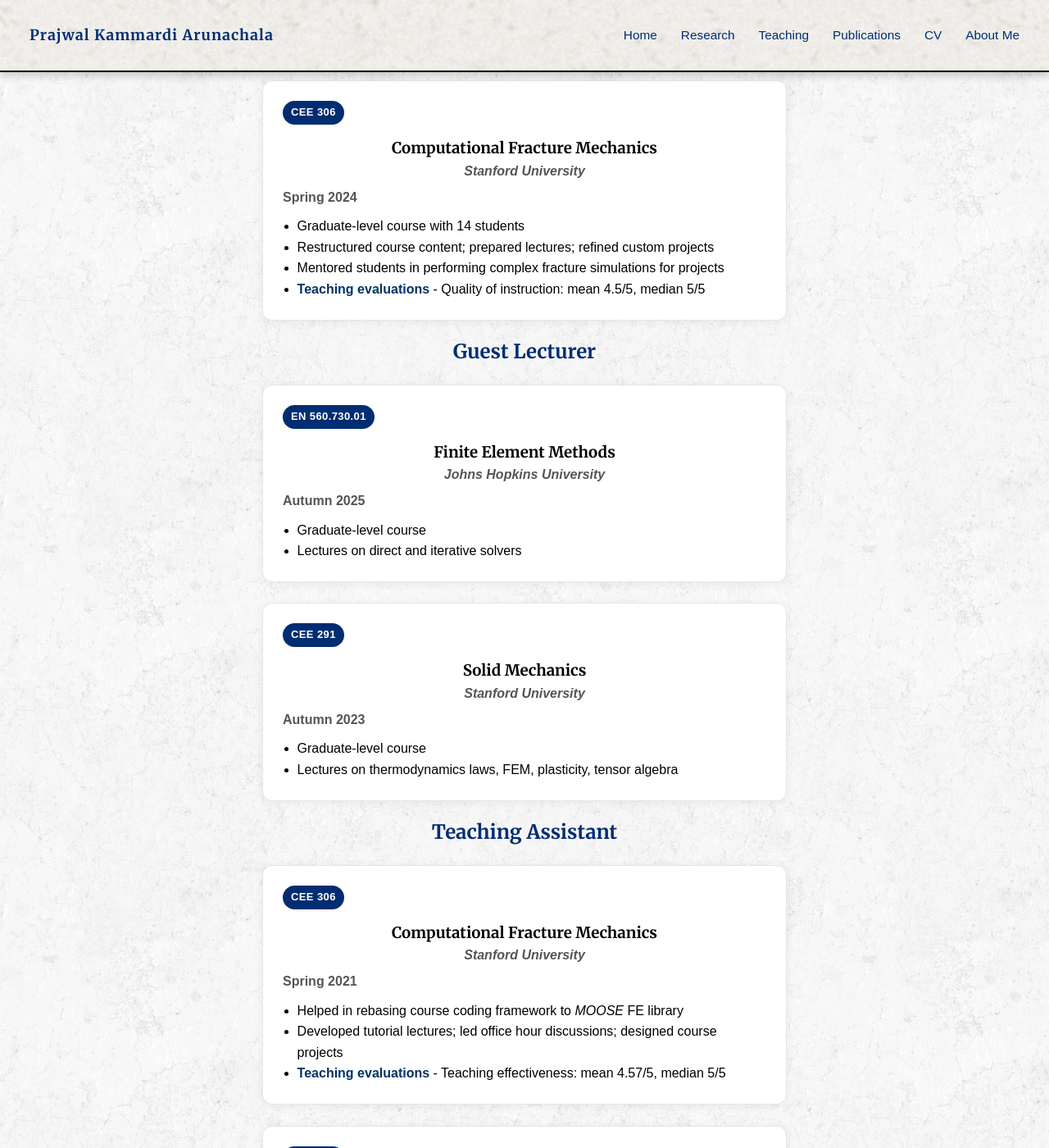
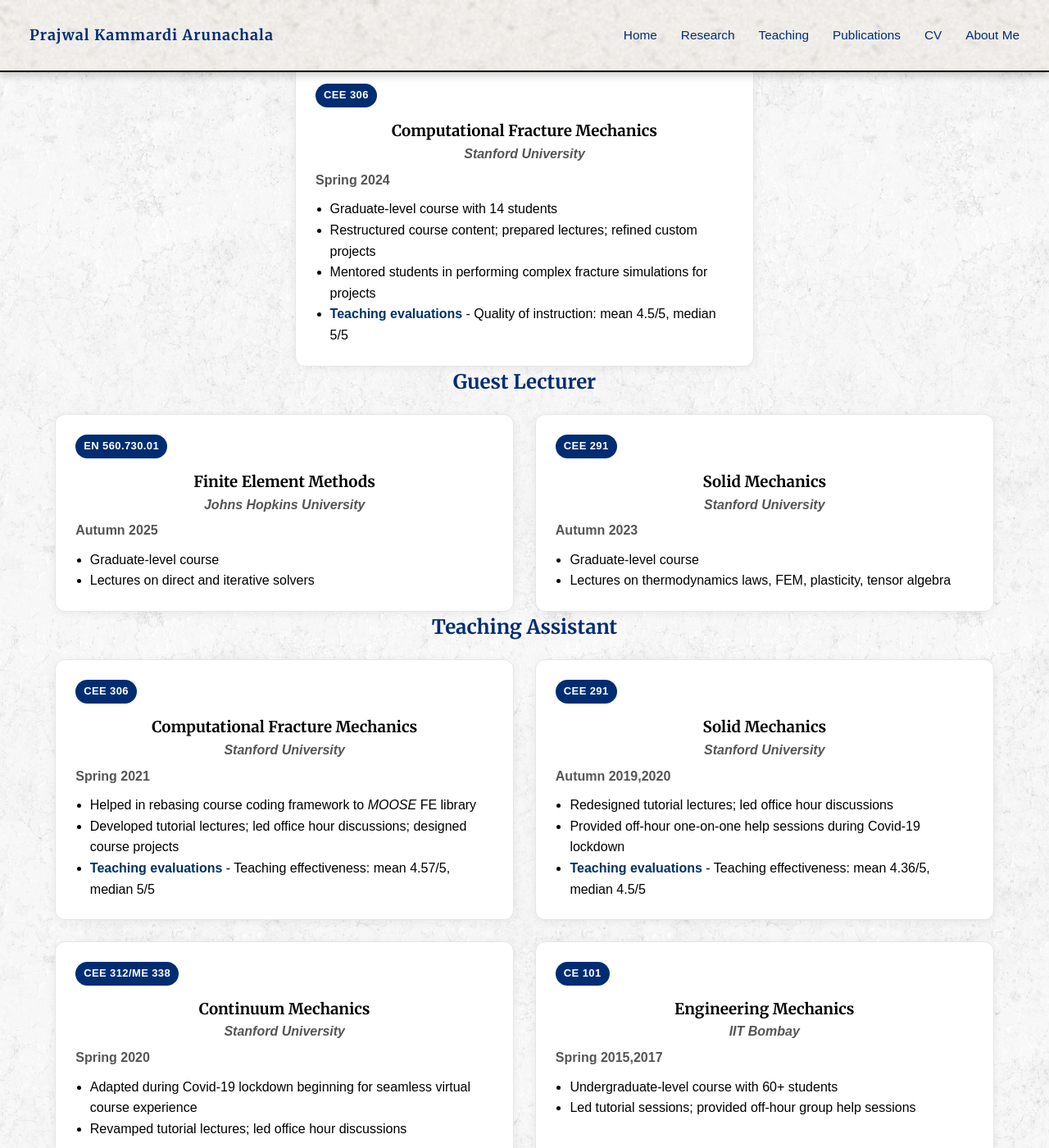
Before and after one commit to prajwalka/prajwalka.github.io, a Jekyll site: the page built from teaching.md, in a window 1280 px wide and 1400 px high. Shown: the whole window at 82% size. Built offline with Jekyll 4.4.1, drawn with Linux system fonts in a browser that asks for light colours; some web fonts are replaced; some of the changed text lies outside the part shown.

Commit message:
updating teaching

```diff
--- a/assets/style.css
+++ b/assets/style.css
@@ -422,10 +422,12 @@ main a:active {
 
 /* Teaching section formatting */
 .teaching {
+  display:flow-root;
   max-width: clamp(700px, 90vw, 1400px);
   margin: 0 auto;
-  padding-top: clamp(10px, 5vw, 20px);
+  padding-top: clamp(12px, 1.5vw, 24px);
   padding-bottom: clamp(24px, 5vw, 80px);
+  overflow: visible;
 }
 
 .teaching-card .course-title,
@@ -435,27 +437,38 @@ main a:active {
 
 .teaching h2 {
   color: var(--heading-color, #002D72);
+  margin-top:0;
 }
 
 .teaching-grid {
   display: grid;
   gap: clamp(16px, 2vw, 32px);
   justify-content: center;
-  grid-template-columns: repeat(auto-fit, minmax(320px, 640px));
+  grid-template-columns: repeat(auto-fit, minmax(320px, 560px));
+  margin-top: clamp(8px, 1vw, 16px);
 }
+
+.teaching-card:first-child {
+  margin-top: 0;
+}
+
+.teaching, .teaching h2 {
+  scroll-margin-top: var(--sticky-header, 80px);
+}
+
 
 /* Column count overrides applied by JS */
 .teaching-grid.cols-1 {
-  grid-template-columns: repeat(1, minmax(320px, 480px));
+  grid-template-columns: repeat(1, minmax(320px, 560px));
 }
 .teaching-grid.cols-2 {
-  grid-template-columns: repeat(2, minmax(320px, 480px));
+  grid-template-columns: repeat(2, minmax(320px, 560px));
 }
 .teaching-grid.cols-3 {
-  grid-template-columns: repeat(3, minmax(320px, 480px));
+  grid-template-columns: repeat(3, minmax(320px, 560px));
 }
 .teaching-grid.cols-4 {
-  grid-template-columns: repeat(4, minmax(320px, 480px));
+  grid-template-columns: repeat(4, minmax(320px, 560px));
 }
 
 .teaching-card {
--- a/teaching.md
+++ b/teaching.md
@@ -93,7 +93,7 @@ permalink: /teaching/
     <div class="university university-subtitle"><em>IIT Bombay</em></div>
     <time class="course-term" datetime="2024-09">Spring 2015,2017</time>
     <ul class="course-points">
-      <li>Udergraduate-level course with 60+ students</li>
+      <li>Undergraduate-level course with 60+ students</li>
       <li>Led tutorial sessions; provided off-hour group help sessions</li>
     </ul>
     </article>
```
